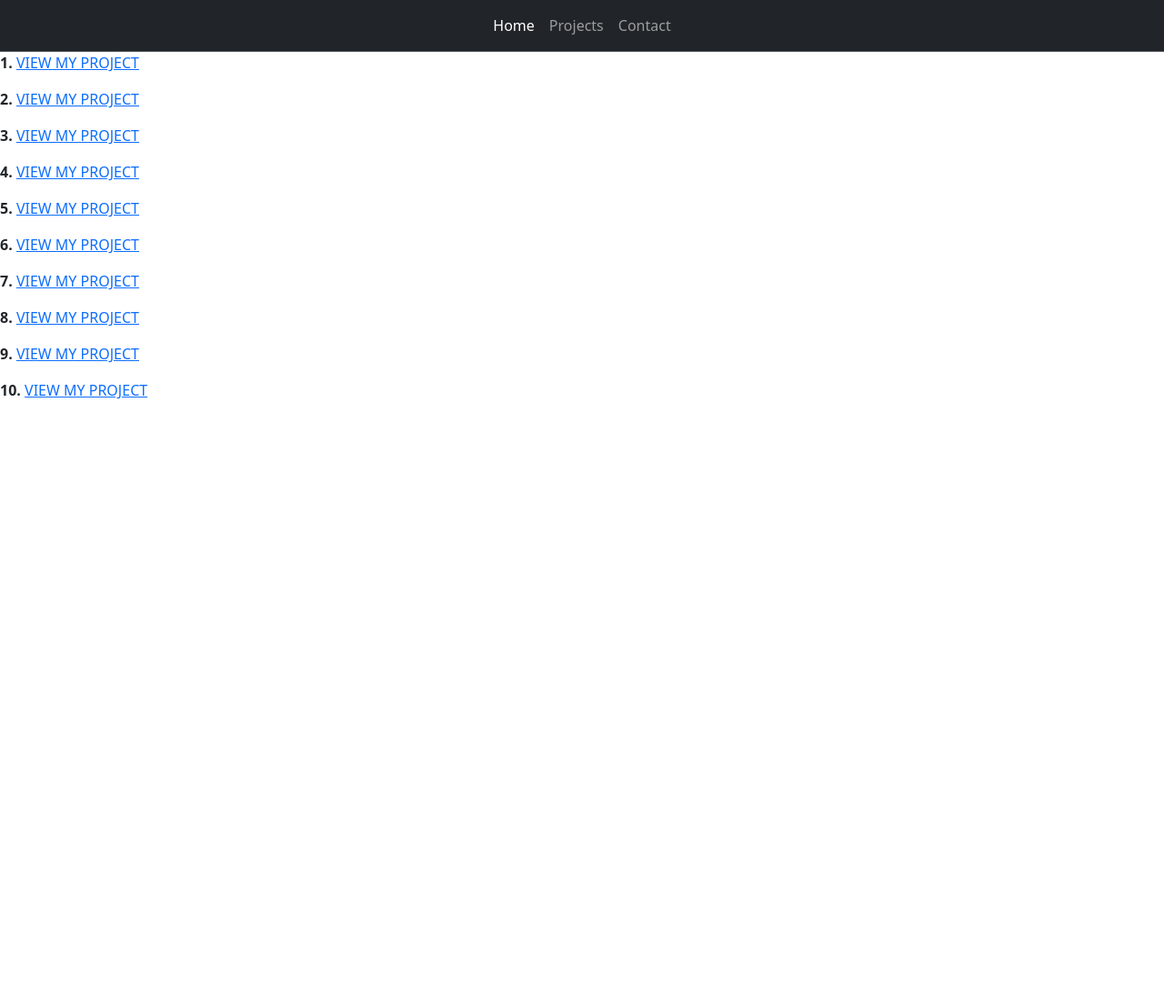
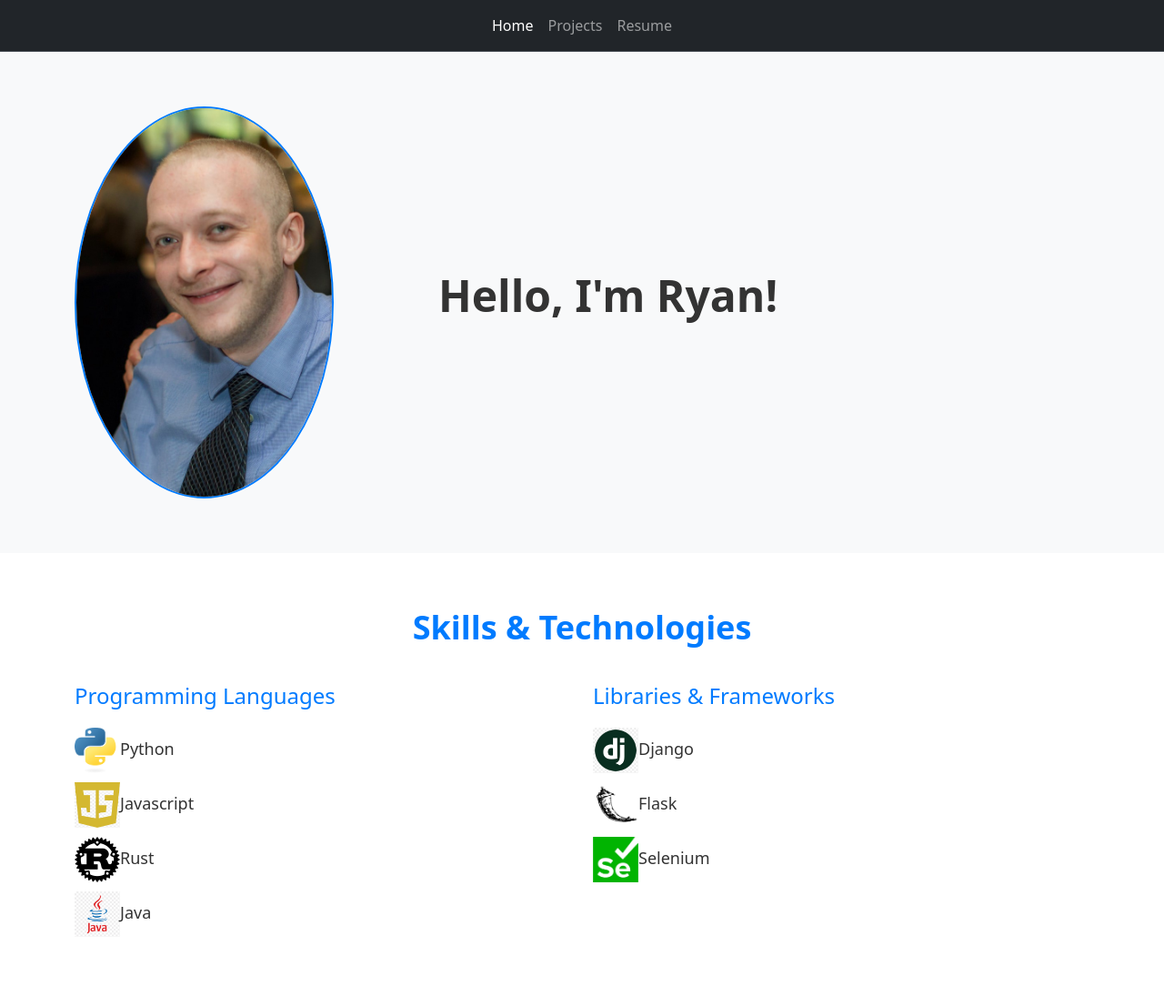
Before and after one commit to RyanMurphy4/Portfolio, a Django app: page / in a window 1280 px wide. Shown: the whole page at 91% size. Before the commit the page ends 439 px from the top, so only its background shows below. Run offline with Django 4.2, Linux system fonts and the light colour scheme.

Commit message:
Big update, add resume, update css

```diff
--- /dev/null
+++ b/my_portfolio/portfolio_app/static/portfolio_app/home.css
@@ -0,0 +1,97 @@
+
+@import url('https://fonts.googleapis.com/css2?family=Roboto:ital,wght@0,100;0,300;0,400;0,500;0,700;0,900;1,100;1,300;1,400;1,500;1,700;1,900&display=swap');
+
+html {
+    font-family: "Roboto", sans-serif;
+}
+
+
+
+/* Hero Section Styles */
+.hero-section {
+    padding: 60px 0;
+    background-color: #f8f9fa;
+    display: flex;
+    align-items: center;
+}
+
+.profile-pic {
+    width: 100%;
+    border-radius: 50%;
+    border: 2px solid #007bff;
+    width: 80%;
+}
+
+.hero-text {
+    margin-left: 20px;
+    opacity: 0;
+    transform: translateX(-100%);
+    animation: slideIn 1s ease-out forwards;
+}
+
+.hero-text h1 {
+    font-size: 48px;
+    color: #333;
+    font-weight: bold;
+}
+
+.hero-text p {
+    font-size: 18px;
+    color: #555;
+}
+
+/* Keyframes for sliding text animation */
+@keyframes slideIn {
+    0% {
+        opacity: 0;
+        transform: translateX(-100%);
+    }
+    100% {
+        opacity: 1;
+        transform: translateX(0);
+    }
+}
+
+/* Skills Section Styles */
+.skills-section {
+    padding: 60px 0;
+    background-color: #fff;
+}
+
+.skills-section h2 {
+    text-align: center;
+    margin-bottom: 40px;
+    font-size: 36px;
+    color: #007bff;
+    font-weight: bold;
+}
+
+.skills-section ul {
+    list-style-type: none;
+    padding: 0;
+}
+
+.skills-section ul li {
+    font-size: 18px;
+    color: #333;
+    margin-bottom: 10px;
+}
+
+.skills-section h3 {
+    font-size: 24px;
+    color: #007bff;
+    margin-bottom: 20px;
+}
+
+/* Responsive Adjustments */
+@media (max-width: 768px) {
+    .hero-text {
+        margin-top: 20px;
+        text-align: center;
+    }
+
+    .profile-pic {
+        width: 80%;
+        margin: 0 auto;
+    }
+}
--- a/my_portfolio/portfolio_app/templates/portfolio_app/index.html
+++ b/my_portfolio/portfolio_app/templates/portfolio_app/index.html
@@ -1,14 +1,50 @@
 {% extends 'base.html' %}
 {% load static %}
 
-{% block css_files  %}
-{% comment %} <link rel="stylesheet" href="{% static "portfolio_app/port_css.css" %}"> {% endcomment %}
-{% endblock %}
-
+{% comment %} {% block css_files  %} {% endblock %} {% endcomment %}
+{%block css_files %} <link rel="stylesheet" href="{% static "portfolio_app/home.css" %}"> {% endblock%}
 {% block page_title %} Home Page {% endblock %}
 
 {% block content %}
-    {% for num in nums %}
-    <p><b> {{num|add:1}}.</b> <a href="{% url "portfolio-projects" %}"> VIEW MY PROJECT </a></p>
-    {% endfor %}
+<section class="hero-section">
+    <div class="container">
+        <div class="row align-items-center">
+            <div class="col-md-4">
+                <img src="{% static 'portfolio_app/images/me.jpg' %}" alt="Ryan Murphy" class="profile-pic" >
+            </div>
+            <div class="col-md-8">
+                <div class="hero-text">
+                    <h1>Hello, I'm Ryan!</h1>
+                    <p></p>
+                </div>
+            </div>
+        </div>
+    </div>
+</section>
+
+<section class="skills-section">
+    <div class="container">
+        <h2>Skills & Technologies</h2>
+        <div class="row">
+            <div class="col-md-6">
+                <h3>Programming Languages</h3>
+                <ul>
+                    {% for language in languages %}
+                    <li><img src="{% static language.image %}" height="50px" width="50px">{{language.name}}</li>
+                    {% endfor %}
+
+                </ul>
+            </div>
+            <div class="col-md-6">
+                <h3>Libraries & Frameworks</h3>
+                <ul>
+                    {% for framework in frameworks %}
+                    <li><img src="{%static framework.image %}" height="50px" width="50px">{{framework.name}}</li>
+                    {% endfor %}
+
+                </ul>
+            </div>
+        </div>
+    </div>
+</section>
 {% endblock %}
--- a/my_portfolio/portfolio_app/templates/portfolio_app/projects.html
+++ b/my_portfolio/portfolio_app/templates/portfolio_app/projects.html
@@ -2,7 +2,7 @@
 {% load static %}
 
 {% block page_title %}Projects{% endblock %}
- {%block css_files %} <link rel="stylesheet" href="{% static "portfolio_app/port_css.css" %}"> {% endblock%}
+ {%block css_files %} <link rel="stylesheet" href="{% static "portfolio_app/projects.css" %}"> {% endblock%}
 {% block content %}
 <div class="container mt-5">
     <h1 class="text-center mb-4">My Projects</h1>
--- a/my_portfolio/portfolio_app/urls.py
+++ b/my_portfolio/portfolio_app/urls.py
@@ -4,4 +4,5 @@ from . import views
 urlpatterns = [
     path("", views.index, name='home'),
     path('projects', views.project_list, name='portfolio-projects'),
+    path("resume", views.resume, name="my-resume")
 ]
--- a/my_portfolio/portfolio_app/views.py
+++ b/my_portfolio/portfolio_app/views.py
@@ -1,5 +1,7 @@
+import os
 from django.shortcuts import render
-from django.http import HttpResponse
+from django.http import HttpResponse, FileResponse
+from django.conf import settings
 
 projects = [
 {
@@ -33,26 +35,61 @@ projects = [
 {
     'title': "Foxhole Auto Digger",
     "description": [
-    "Created a script that automates checking the stats of vendor-sold items (craftables) to determine whether they are worth purchasing.",
-    "Utilized a list of vendors and items of interest for automated analysis.",
-    "Employed template matching to identify items in the vendor's inventory.",
-    "Integrated mouse automation to move to the location of identified items.",
-    "Used image pre-processing and contour matching techniques to detect the region where item stats are displayed.",
-    "Applied OCR to extract item stats and generate an object to assess if the item meets the desired criteria for purchase.",
-    "Note: The script is no longer functional as item stats are hidden before purchase.",
+    'Collected and annotated a dataset of images for object detection in a game.',
+    'Trained a custom YOLO model to detect in-game objects.',
+    'Developed an algorithm to determine the closest detected object relative to the in-game character and move to it.',
+    'Utilized Object-Oriented Programming (OOP) to manage states, such as tracking whether the character is performing an action on the object.',
+    'Automated the process of detecting, moving to, and interacting with in-game items through a custom Python script.',
     ],
     "image_url" : 'portfolio_app/images/digging.gif',
-    "github_url": 'https://github.com/RyanMurphy4/dnd_vendor',
+    "github_url": 'https://github.com/RyanMurphy4/Foxhole-Auto-Dig',
     "project_url": ""
 }
 
 ]
 
+languages = [
+    {"name": "Python",
+     "image": "portfolio_app/images/python_logo.png"},
+
+     {"name": "Javascript",
+     "image": "portfolio_app/images/javascript_logo.png"},
+
+     {"name": "Rust",
+     "image": "portfolio_app/images/rust_logo.png"},
+
+     {"name": "Java",
+     "image": "portfolio_app/images/java_logo.png"},
+
+    #  {"name": "Python",
+    #  "image": "portfolio_app/images/python_logo.png"},
+
+    #  {"name": "Python",
+    #  "image": "portfolio_app/images/python_logo.png"},
+
+    #  {"name": "Python",
+    #  "image": "portfolio_app/images/python_logo.png"},
+]
+
+frameworks = [
+    {"name": "Django",
+     "image": "portfolio_app/images/django_logo.png"},
+
+     {"name": "Flask",
+     "image": "portfolio_app/images/flask_logo.png"},
+
+     {"name": "Selenium",
+     "image": "portfolio_app/images/selenium_logo.png"},
+
+
+
+]
 # Create your views here.
 def index(request):
-    numbers = [i for i in range(10)]
+
     return render(request, 'portfolio_app/index.html', {
-        "nums": numbers
+        "languages": languages,
+        "frameworks": frameworks,
     })
 
 def project_list(request):
@@ -61,3 +98,9 @@ def project_list(request):
     return render(request, 'portfolio_app/projects.html', {
         "projects": projects
     })
+
+def resume(request):
+    file_path = os.path.join(settings.BASE_DIR, 'portfolio_app', 'static', 'portfolio_app', 'resume.pdf')
+
+
+    return FileResponse(open(file_path, 'rb'), content_type="application/pdf")
--- a/my_portfolio/static/styles.css
+++ b/my_portfolio/static/styles.css
@@ -4,7 +4,3 @@
 html {
     font-family: "Roboto", sans-serif;
 }
-
-body {
-    margin: 0;
-}
--- a/my_portfolio/templates/base.html
+++ b/my_portfolio/templates/base.html
@@ -22,7 +22,7 @@
             <div class="navbar-nav">
               <a class="nav-link active" aria-current="page" href="{% url 'home' %}">Home</a>
               <a class="nav-link" href="{% url 'portfolio-projects' %}">Projects</a>
-              <a class="nav-link" href="#">Contact</a>
+              <a class="nav-link" href="{% url 'my-resume' %}">Resume</a>
             </div>
           </div>
         </div>
```
Also changed, not shown: my_portfolio/portfolio_app/static/portfolio_app/images/django_logo.png (added), my_portfolio/portfolio_app/static/portfolio_app/images/flask_logo.png (added), my_portfolio/portfolio_app/static/portfolio_app/images/java_logo.png (added), my_portfolio/portfolio_app/static/portfolio_app/images/javascript_logo.png (added), my_portfolio/portfolio_app/static/portfolio_app/images/me.jpg (added), my_portfolio/portfolio_app/static/portfolio_app/images/python_logo.png (added), my_portfolio/portfolio_app/static/portfolio_app/images/rust_logo.png (added), my_portfolio/portfolio_app/static/portfolio_app/images/selenium_logo.png (added), my_portfolio/portfolio_app/static/portfolio_app/projects.css (line endings or trailing spaces), my_portfolio/portfolio_app/templates/portfolio_app/resume.html (added), 1 other file.
